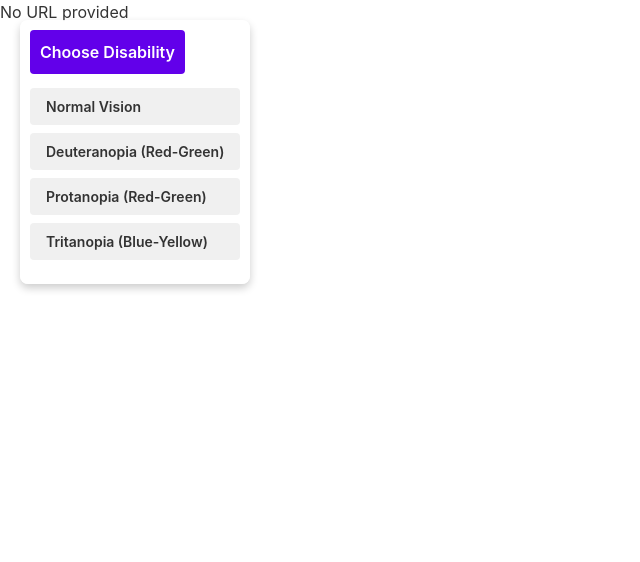
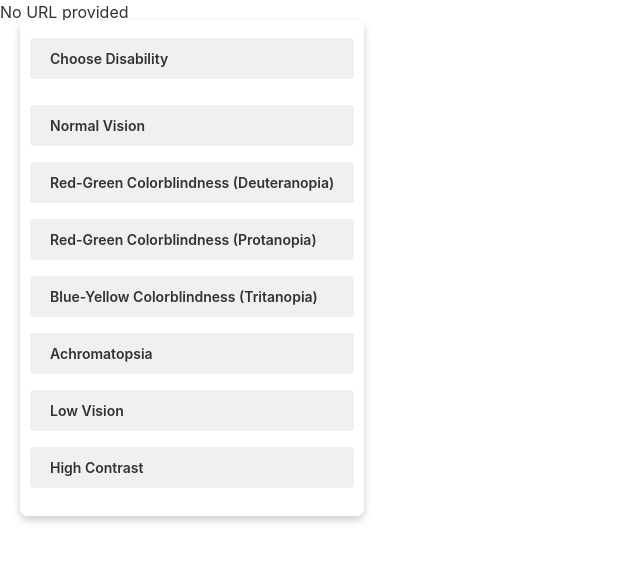
Before and after one commit to iamudyavar/AccessAI, a React (Vite) app in the folder frontend/: page /simulation in a window 1280 px wide. Both pictures are taken after a click on the button "Choose Disability". Shown: the top 562 px of the page, without its empty margins (0-640 px from the left). Built offline with nearby package versions, Linux system fonts and the light colour scheme.

Commit message:
Improved simulation and added AI insights

```diff
--- a/frontend/package.json
+++ b/frontend/package.json
@@ -12,7 +12,9 @@
   "dependencies": {
     "react": "^18.3.1",
     "react-dom": "^18.3.1",
+    "react-draggable": "^4.4.6",
     "react-router-dom": "^6.26.2",
+    "react-spinners": "^0.14.1",
     "react-spring": "^9.7.4"
   },
   "devDependencies": {
--- a/frontend/src/pages/Simulation.jsx
+++ b/frontend/src/pages/Simulation.jsx
@@ -1,49 +1,83 @@
 import { useState } from "react";
 import { useLocation } from "react-router-dom";
-import { useSpring, animated } from "react-spring"; // For dropdown animations
+import { useSpring, animated } from "react-spring";
+import Draggable from "react-draggable";
+import { ClipLoader } from "react-spinners";
 
 function Simulation() {
 	const location = useLocation();
 	const queryParams = new URLSearchParams(location.search);
 	const url = queryParams.get("url");
 
-	const [filter, setFilter] = useState(""); // Initial state for the filter
-	const [open, setOpen] = useState(false); // Track if dropdown is open
-	const [isAnimating, setIsAnimating] = useState(false); // Control wipe animation
+	const [filter, setFilter] = useState("");
+	const [open, setOpen] = useState(false);
+	const [isAnimating, setIsAnimating] = useState(false);
+	const [insightVisible, setInsightVisible] = useState(false);
+	const [insightLoading, setInsightLoading] = useState(false);
+	const [insightText, setInsightText] = useState("");
 
-	// Screen wipe animation control using CSS
 	const applyFilterWithAnimation = (selectedFilter) => {
 		// Start animation
 		setIsAnimating(true);
+		setInsightVisible(false); // Hide insights immediately
 
-		// Delay the filter application until the animation completes
+		const animationDuration = 500; // Duration of the wipe animation
+
 		setTimeout(() => {
-			// Apply the appropriate CSS filter for color blindness simulation
+			let text = "";
 			switch (selectedFilter) {
 				case "deuteranopia":
 					setFilter("grayscale(0.5) sepia(1) hue-rotate(-50deg) saturate(1.2) contrast(0.85)");
+					text = "This looks good! Consider using shapes to enhance clarity.";
 					break;
 				case "protanopia":
 					setFilter("grayscale(0.5) sepia(1) hue-rotate(-35deg) saturate(1.2) contrast(0.85)");
+					text = "This looks good! Ensure important elements are distinguishable.";
 					break;
 				case "tritanopia":
 					setFilter("grayscale(0.5) sepia(1) hue-rotate(90deg) saturate(1.1) contrast(0.85)");
+					text = "This looks good! Ensure high contrast for key elements.";
+					break;
+				case "achromatopsia":
+					setFilter("grayscale(1)");
+					text = "This looks good! Use textures and patterns for differentiation.";
+					break;
+				case "low-vision":
+					setFilter("blur(4px) contrast(1.5)");
+					text =
+						"Text may appear small; consider optimizing for larger fonts and higher contrast for better readability.";
+					break;
+				case "high-contrast":
+					setFilter("contrast(2) brightness(0.8)");
+					text =
+						"This looks good! High contrast can enhance visibility, but be mindful of color combinations.";
 					break;
 				default:
-					setFilter(""); // No filter for normal vision
+					setFilter(""); // Resets filter for normal vision
+					text = "";
+					setInsightLoading(false);
+					setInsightVisible(false); // Hide insights for normal vision
+					setIsAnimating(false); // Reset animation state immediately
+					return; // Exit early
 			}
 
-			// End animation after applying filter
+			// Show loading after animation
+			setInsightText(text);
+			setInsightVisible(true);
+			setInsightLoading(true);
+
+			setTimeout(() => {
+				setInsightLoading(false);
 				setIsAnimating(false);
-		}, 500); // Adjust duration to match the wipe animation timing
+			}, 1000); // Keep the loading spinner for a while before hiding
+		}, animationDuration);
 	};
 
 	const handleFilterChange = (selectedFilter) => {
 		applyFilterWithAnimation(selectedFilter);
-		setOpen(false); // Close options after selection
+		setOpen(false);
 	};
 
-	// React Spring animation for showing options
 	const optionsAnimation = useSpring({
 		opacity: open ? 1 : 0,
 		transform: open ? `translateY(0)` : `translateY(-20px)`,
@@ -55,7 +89,7 @@ function Simulation() {
 			className="simulation-page"
 			style={{ height: "100vh", overflow: "hidden", position: "relative" }}
 		>
-			{/* Floating filter controls */}
+			<Draggable>
 				<div
 					className="filter-controls"
 					style={{
@@ -67,62 +101,43 @@ function Simulation() {
 						borderRadius: "8px",
 						padding: "10px",
 						boxShadow: "0 4px 8px rgba(0, 0, 0, 0.2)",
+						cursor: "move",
 					}}
 				>
-				<button
-					onClick={() => setOpen(!open)}
-					style={{
-						backgroundColor: "#6200EA",
-						color: "#fff",
-						border: "none",
-						padding: "10px",
-						borderRadius: "4px",
-						cursor: "pointer",
-						fontSize: "16px",
-					}}
-				>
+					<button onClick={() => setOpen(!open)} style={getButtonStyle()}>
 						Choose Disability
 					</button>
 
-				{/* Options will show below the button */}
 					{open && (
 						<animated.div style={optionsAnimation}>
 							<ul style={{ listStyle: "none", padding: 0, margin: "10px 0" }}>
-							<li>
-								<button onClick={() => handleFilterChange("")} style={getButtonStyle()}>
-									Normal Vision
+								{[
+									{ name: "Normal Vision", value: "" },
+									{
+										name: "Red-Green Colorblindness (Deuteranopia)",
+										value: "deuteranopia",
+									},
+									{ name: "Red-Green Colorblindness (Protanopia)", value: "protanopia" },
+									{ name: "Blue-Yellow Colorblindness (Tritanopia)", value: "tritanopia" },
+									{ name: "Achromatopsia", value: "achromatopsia" },
+									{ name: "Low Vision", value: "low-vision" },
+									{ name: "High Contrast", value: "high-contrast" },
+								].map(({ name, value }) => (
+									<li key={value}>
+										<button
+											onClick={() => handleFilterChange(value)}
+											style={getButtonStyle()}
+										>
+											{name}
 										</button>
 									</li>
-							<li>
-								<button
-									onClick={() => handleFilterChange("deuteranopia")}
-									style={getButtonStyle()}
-								>
-									Deuteranopia (Red-Green)
-								</button>
-							</li>
-							<li>
-								<button
-									onClick={() => handleFilterChange("protanopia")}
-									style={getButtonStyle()}
-								>
-									Protanopia (Red-Green)
-								</button>
-							</li>
-							<li>
-								<button
-									onClick={() => handleFilterChange("tritanopia")}
-									style={getButtonStyle()}
-								>
-									Tritanopia (Blue-Yellow)
-								</button>
-							</li>
+								))}
 							</ul>
 						</animated.div>
 					)}
 				</div>
+			</Draggable>
 
-			{/* Screen wipe effect when filter changes */}
 			<div
 				className={`wipe-animation ${isAnimating ? "active" : ""}`}
 				style={{
@@ -134,11 +149,10 @@ function Simulation() {
 					backgroundColor: "rgba(255, 255, 255, 0.9)",
 					transition: "transform 0.5s ease-out",
 					transform: isAnimating ? "translateX(0)" : "translateX(-100%)",
-					zIndex: 1, // Ensure it is above iframe but behind controls
+					zIndex: 1,
 				}}
 			></div>
 
-			{/* Render the full-screen iframe if URL is present */}
 			{url ? (
 				<iframe
 					src={url}
@@ -147,7 +161,7 @@ function Simulation() {
 					height="100%"
 					style={{
 						border: "none",
-						filter: filter, // Apply the filter dynamically
+						filter: filter,
 						position: "absolute",
 						top: 0,
 						left: 0,
@@ -158,20 +172,55 @@ function Simulation() {
 			) : (
 				<p>No URL provided</p>
 			)}
+
+			{/* AI Powered Insights Box */}
+			{insightVisible && (
+				<div
+					className="ai-insights"
+					style={{
+						position: "absolute",
+						bottom: "20px",
+						left: "20px",
+						border: "5px solid transparent",
+						padding: "15px",
+						boxShadow: "0 4px 12px rgba(0, 0, 0, 0.3)",
+						zIndex: 2,
+						width: "250px",
+						fontSize: "16px",
+						backgroundColor: "#fff",
+						borderImage: "linear-gradient(135deg, #FFEB3B, #FFFFFF, #2196F3) 1",
+					}}
+				>
+					<h4 style={{ margin: 0 }}>AI Insights</h4>
+					{insightLoading ? (
+						<div
+							style={{
+								display: "flex",
+								justifyContent: "center",
+								alignItems: "center",
+								height: "50px",
+							}}
+						>
+							<ClipLoader size={25} color={"#333"} loading={insightLoading} />
+						</div>
+					) : (
+						<p>{insightText}</p>
+					)}
+				</div>
+			)}
 		</div>
 	);
 }
 
 export default Simulation;
 
-// Helper function for button styles
 function getButtonStyle() {
 	return {
 		backgroundColor: "#f0f0f0",
 		color: "#333",
 		border: "none",
-		padding: "8px 16px",
-		margin: "4px 0",
+		padding: "10px 20px",
+		margin: "8px 0",
 		borderRadius: "4px",
 		cursor: "pointer",
 		width: "100%",
```
Also changed, not shown: 1 other file (tests, documents, lock files or other folders). Lines whose indentation alone changed are shown as unchanged.
